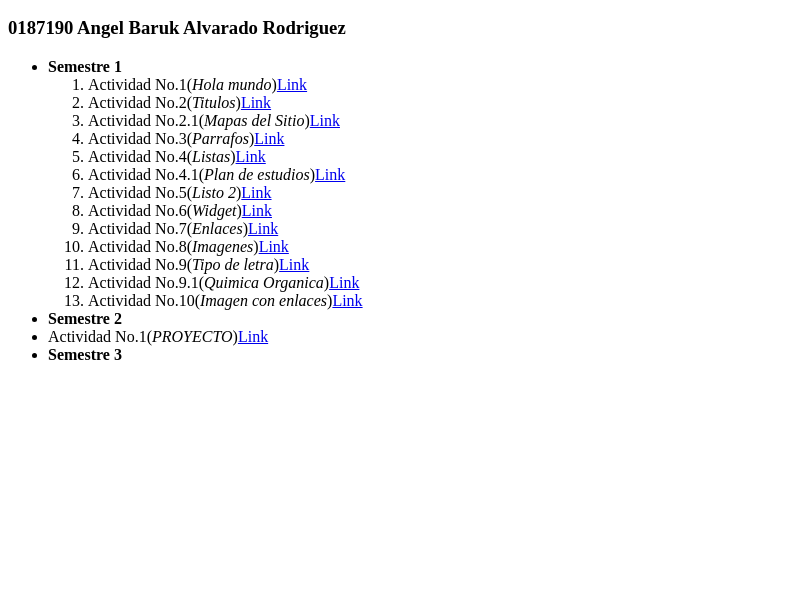
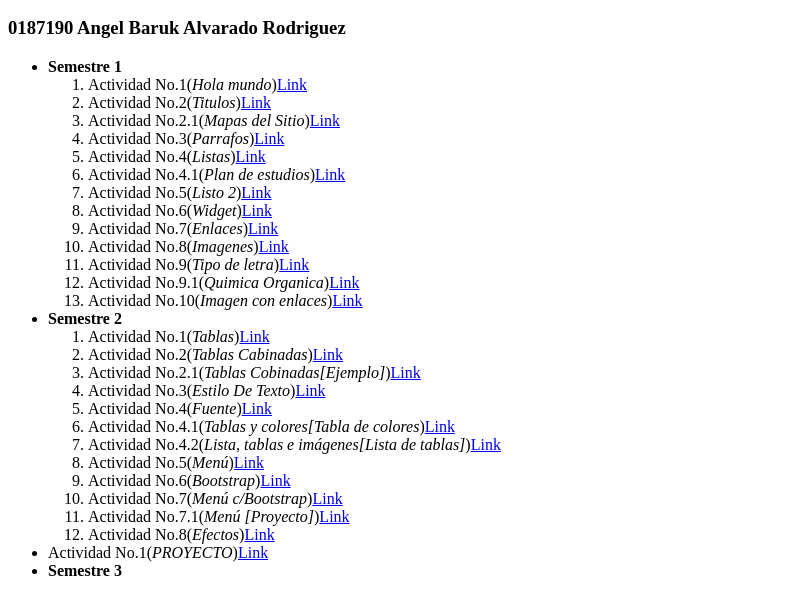
Before and after one commit to AngelDest320/AngelDest320.github.io, a plain HTML site: page index.html in a window 1280 px wide. Shown: the part 110-724 px from the top of the page, without its empty margins (0-804 px from the left). Drawn offline with Linux system fonts and the light colour scheme.

Commit message:
Update index.html

```diff
--- a/index.html
+++ b/index.html
@@ -29,7 +29,21 @@
         <li>Actividad No.9.1(<i>Quimica Organica</i>)<a href="Actividad9-1.html">Link</a><br></li>
         <li>Actividad No.10(<i>Imagen con enlaces</i>)<a href="Actividad10.html">Link</a><br></li>
       </ol></li>
-      <li><b>Semestre 2</b></li>
+      <li><b>Semestre 2</b>
+        <ol>
+        <li>Actividad No.1(<i>Tablas</i>)<a href="#">Link</a><br></li>
+        <li>Actividad No.2(<i>Tablas Cabinadas</i>)<a href="#">Link</a><br></li>
+        <li>Actividad No.2.1(<i>Tablas Cobinadas[Ejemplo]</i>)<a href="#">Link</a><br></li>
+        <li>Actividad No.3(<i>Estilo De Texto</i>)<a href="#">Link</a><br></li>
+        <li>Actividad No.4(<i>Fuente</i>)<a href="#">Link</a><br></li>
+        <li>Actividad No.4.1(<i>Tablas y colores[Tabla de colores</i>)<a href="#">Link</a><br></li>
+        <li>Actividad No.4.2(<i>Lista, tablas e imágenes[Lista de tablas]</i>)<a href="#">Link</a><br></li>
+        <li>Actividad No.5(<i>Menú</i>)<a href="#">Link</a><br></li>
+        <li>Actividad No.6(<i>Bootstrap</i>)<a href="#">Link</a><br></li>
+        <li>Actividad No.7(<i>Menú c/Bootstrap</i>)<a href="#">Link</a><br></li>
+        <li>Actividad No.7.1(<i>Menú [Proyecto]</i>)<a href="#">Link</a><br></li>
+        <li>Actividad No.8(<i>Efectos</i>)<a href="#">Link</a><br></li>
+      </ol></li>
          <li>Actividad No.1(<i>PROYECTO</i>)<a href="Portada.html">Link</a><br></li>
       <li><b>Semestre 3</b></li>
     </ul>
```
